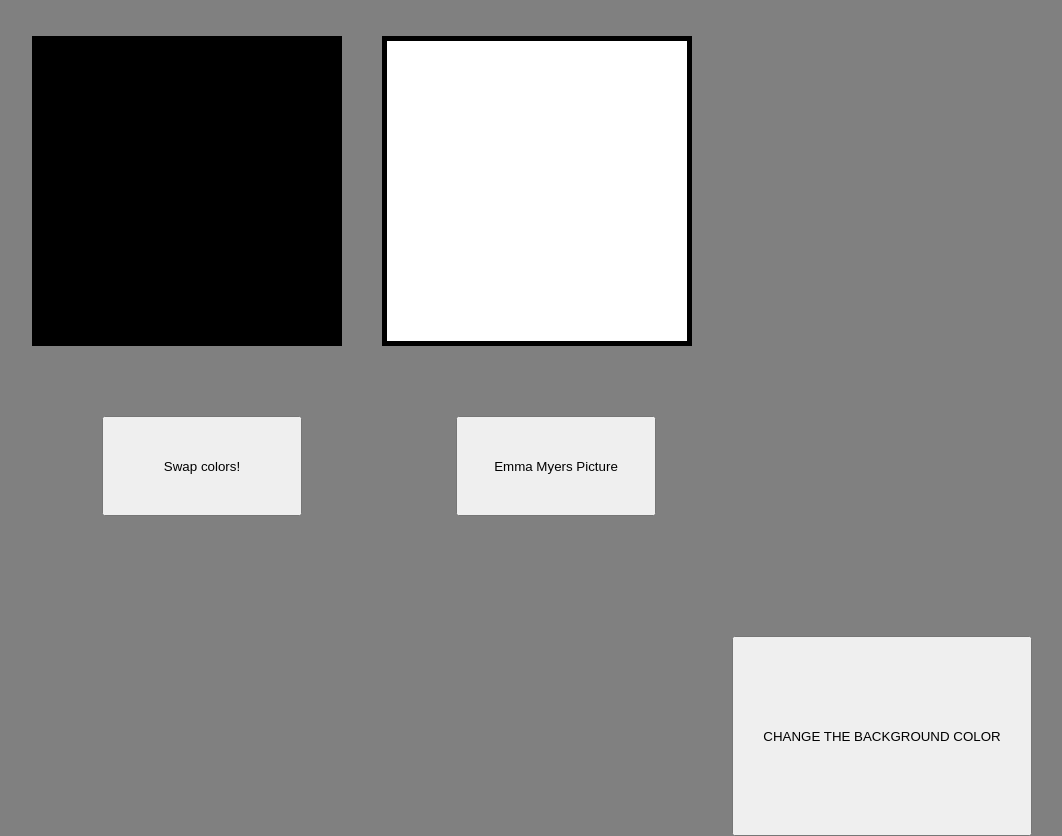
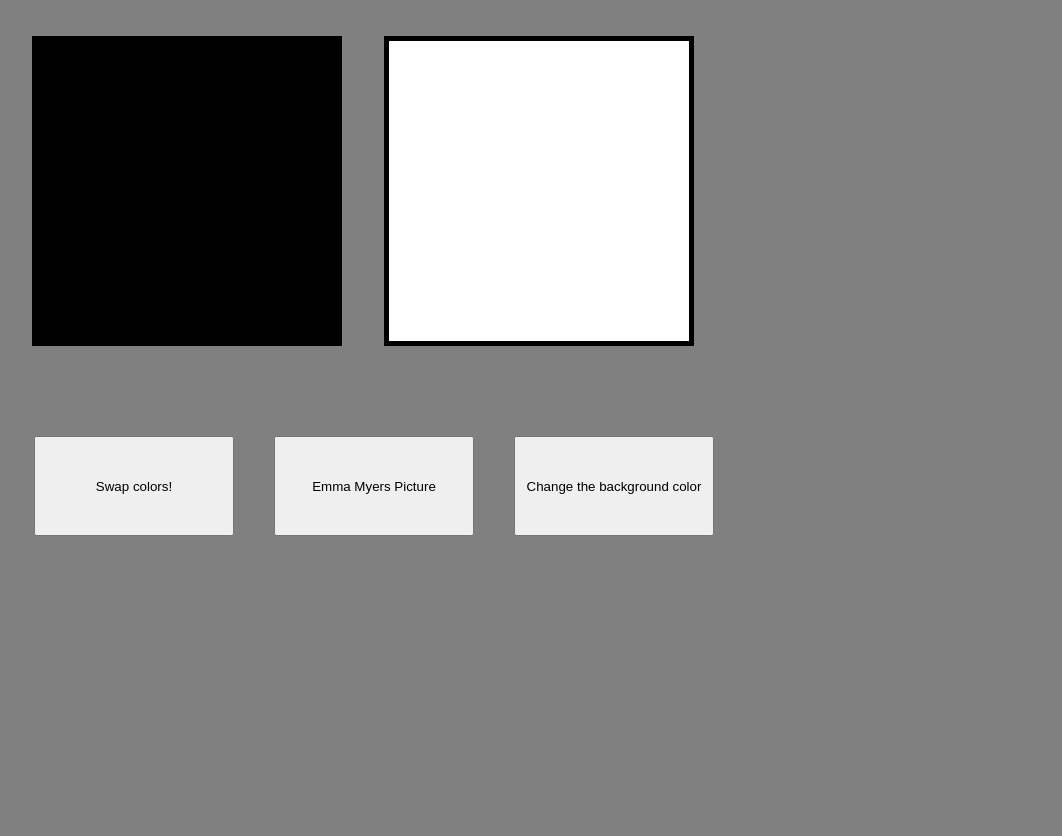
Before and after one commit to hael29/hael29.github.io, a plain HTML site: page index.html in a window 1280 px wide. Shown: the whole page, without its empty margins (36-1098 px from the left). After the commit the page ends 800 px from the top, so only its background shows below. Drawn offline with Linux system fonts and the light colour scheme.

Commit message:
Add files via upload

```diff
--- a/index.html
+++ b/index.html
@@ -9,7 +9,6 @@
             <div class="content" id="first"></div>
             <div class="content" id="second"></div>
         </ul>
-        <div>
         <ul id="palette">
             <button class="palette" onclick="changebg('red')">ugly red</button>
             <button class="palette" onclick="changebg('lightgreen')">light green</button>
@@ -18,10 +17,11 @@
             <button class="palette" onclick="changebg('gray')">gray</button>
             <button class="palette" onclick="hide()" id="hide">hide</button>
         </ul>
-        </div>
-        <button class="color" onclick="mf()"> Swap colors! </button>
-        <a href="emma.html"><button class="emma"> Emma Myers Picture </button></a>
-        <button class="alert" onclick="show()">CHANGE THE BACKGROUND COLOR</button>
+        <ul class="buttons">
+            <button id="mainbuttons" onclick="mf()"> Swap colors! </button>
+            <a href="emma.html"><button id="mainbuttons"> Emma Myers Picture </button></a>
+            <button id="mainbuttons"onclick="show()">Change the background color</button>
+        </ul>
     </body>
     <script src="main.js"></script>
 </html>
--- a/styles.css
+++ b/styles.css
@@ -1,15 +1,20 @@
 body {background: gray}
 div.content {
-    width: 300px; height: 300px; border: 5px solid black; margin:20px; float:left
+    width: 300px; height: 300px; border: 5px solid black; margin:20px; position:absolute;
 }
 #first{background-color:black;}
-#second{background-color: white;}
+#second{background-color: white; left:400px}
 #emma{width: 500px; height:500px; border: 10px solid black; background-image: url("emma.jpg");}
-.color {position: relative; height: 100px; width:200px; top: 400px; left: -650px;}
-.emma {position: relative; height: 100px; width:200px; top: 400px; left: -500px;}
-.back {position:relative; height:100px; width: 200px; left: 100px; margin:50px}
-.alert {position:relative; width: 300px; height: 200px; margin: 20px; top:500px}
+
+.buttons {position:absolute; display:flex; top:400px; left: 10px;}
+#mainbuttons {height: 100px; width:200px; margin:20px;}
+
+
+.back {position:absolute; height:100px; width: 200px; left: 100px; margin:50px}
+
+.palette {width: 300px; height: 80px; background-color: yellowgreen; display:none; text-align: center; font-size: 24px;}
+ul#palette {position:absolute; left: 750px;}
+#hide{background-color: white;}
+
+
 button:hover {text-decoration: underline; background-color: aqua;}
-.palette {width: 300px; height: 80px; background-color: yellowgreen; display:none; text-align: center;}
-ul#palette {float:left;}
-#hide{background-color: white;}
```
Lines whose indentation alone changed are shown as unchanged.
